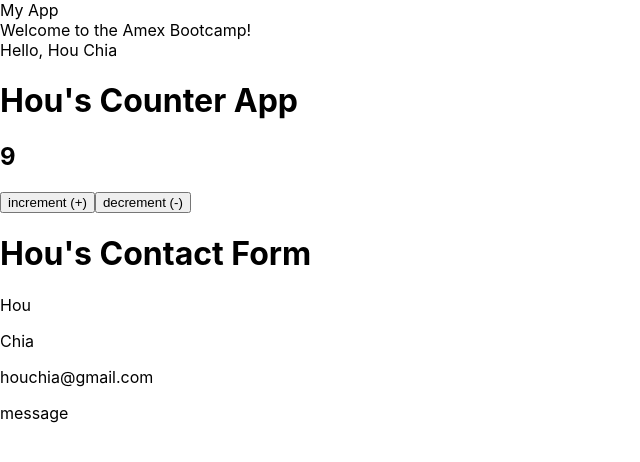
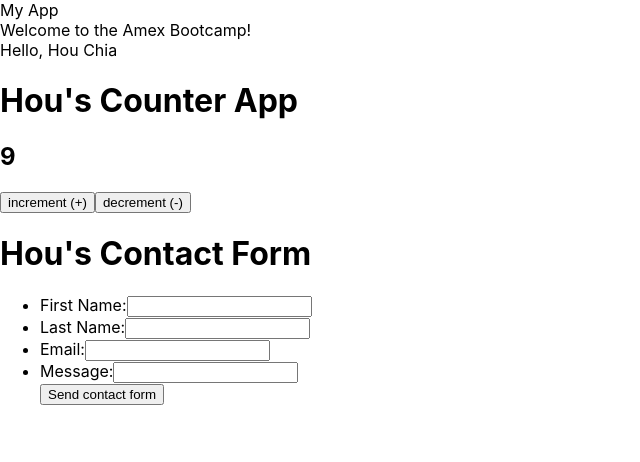
Before and after one commit to amex-bootcamp/react-w2d1-demo, a React (Create React App) app: page / in a window 1280 px wide. Shown: the top 462 px of the page, without its empty margins (0-640 px from the left). Built offline with nearby package versions, Linux system fonts and the light colour scheme.

Commit message:
add static ContactForm

```diff
--- a/src/components/ContactForm/ContactForm.js
+++ b/src/components/ContactForm/ContactForm.js
@@ -1,28 +1,43 @@
-import React, { Component } from 'react'
+import React, { Component } from "react";
 
 export default class ContactForm extends Component {
   constructor(props) {
-    super(props)
+    super(props);
 
     this.state = {
       firstName: "Hou",
       lastName: "Chia",
-      email:"houchia@gmail.com",
-      message: "message"
-    }
+      email: "houchia@gmail.com",
+      message: "message",
+    };
   }
 
   render() {
     return (
       <div>
         <h1>Hou's Contact Form</h1>
-        <p>{this.state.firstName}</p>
-        <p>{this.state.lastName}</p>
-        <p>{this.state.email}</p>
-        <p>{this.state.message}</p>
         <form>
+          <ul>
+            <li>
+              <label htmlFor="firstName">First Name:</label>
+              <input type="text" id="firstName" name="firstName" />
+            </li>
+            <li>
+              <label htmlFor="lastName">Last Name:</label>
+              <input type="text" id="lastName" name="lastName" />
+            </li>
+            <li>
+              <label htmlFor="email">Email:</label>
+              <input type="email" id="email" name="email" />
+            </li>
+            <li>
+              <label htmlFor="message">Message:</label>
+              <input type="text" id="message" name="message" />
+            </li>
+            <button>Send contact form</button>
+          </ul>
         </form>
       </div>
-    )
+    );
   }
 }
```
